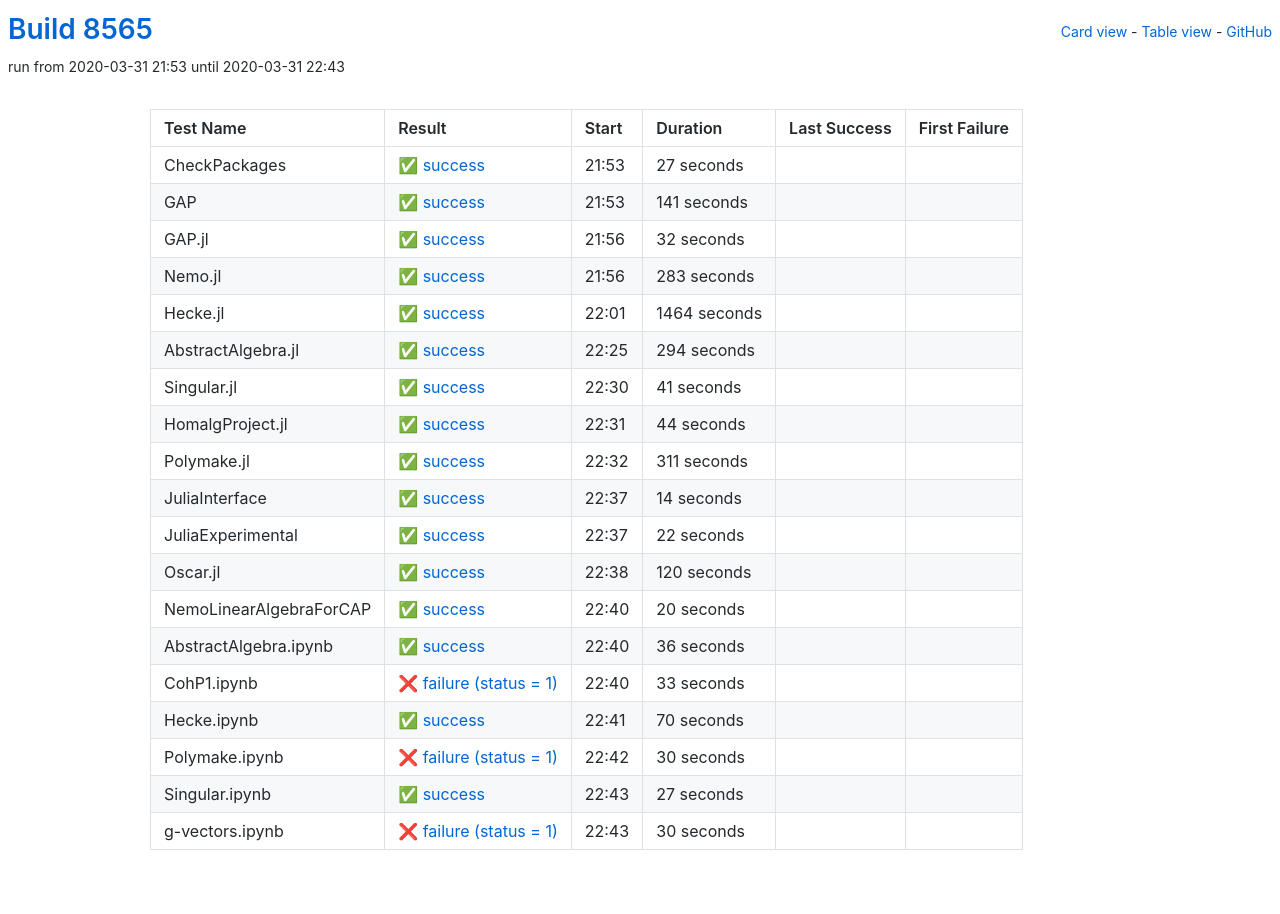
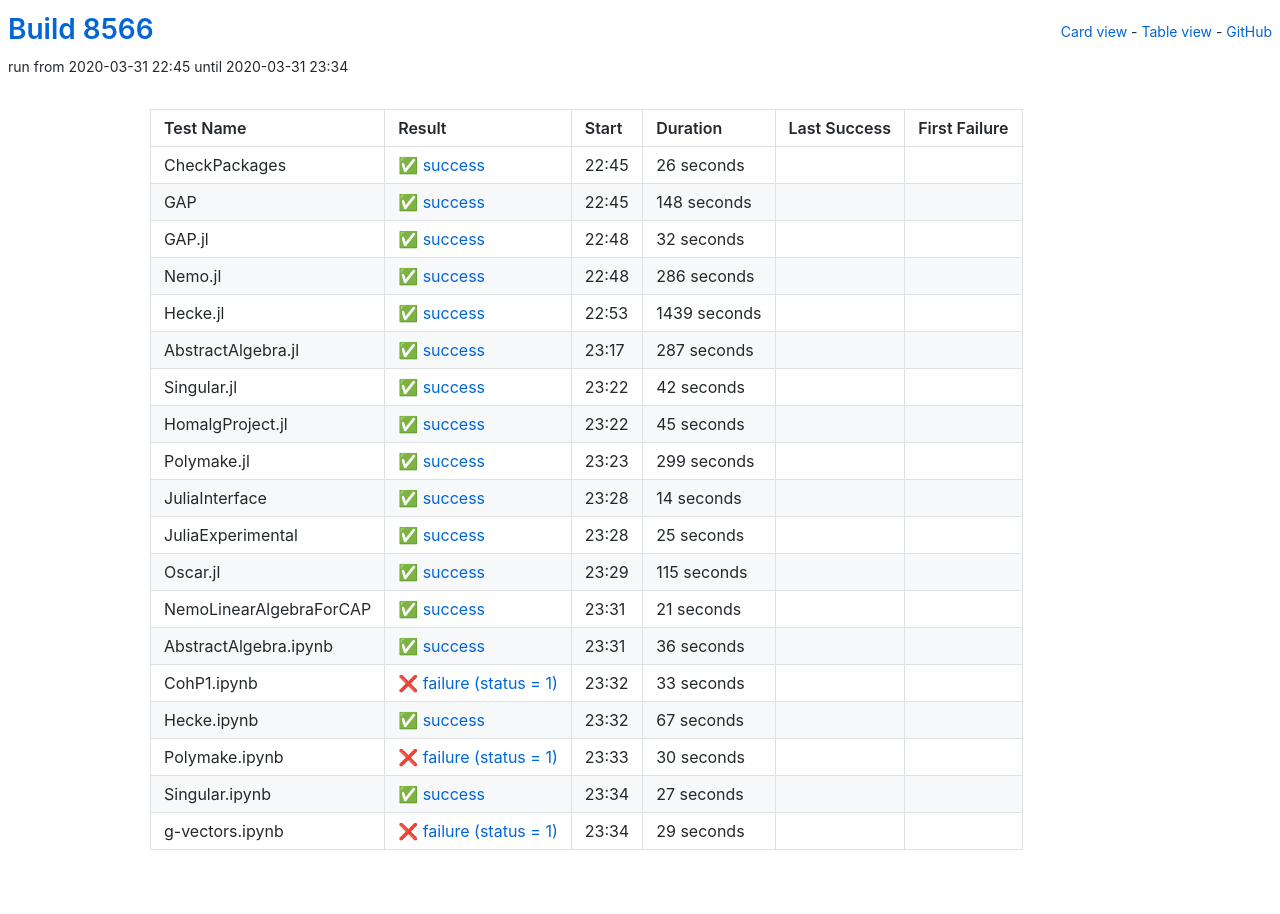
Before and after one commit to oscar-system/oscar-ci-status, a Jekyll site: the page built from table.html, in a window 1280 px wide. Built offline with Jekyll 4.4.1, drawn with Linux system fonts in a browser that asks for light colours.

Commit message:
Build 8566

```diff
--- a/_data/ci.yml
+++ b/_data/ci.yml
@@ -1,27 +1,27 @@
-build: 8565
-build_url: https://oscarci.mathematik.uni-kl.de/job/oscar/8565/
+build: 8566
+build_url: https://oscarci.mathematik.uni-kl.de/job/oscar/8566/
 job: oscar
 tests:
-- duration: 27
+- duration: 26
   exitcode: 0
   first_failure: false
   first_failure_url: null
   last_success: false
   last_success_url: null
-  log: https://oscarci.mathematik.uni-kl.de/job/oscar/8565/artifact/logs/build-8565/CheckPackages.log
+  log: https://oscarci.mathematik.uni-kl.de/job/oscar/8566/artifact/logs/build-8566/CheckPackages.log
   name: CheckPackages
-  start: 2020-03-31 21:53
+  start: 2020-03-31 22:45
   status: success
   success: true
-- duration: 141
+- duration: 148
   exitcode: 0
   first_failure: false
   first_failure_url: null
   last_success: false
   last_success_url: null
-  log: https://oscarci.mathematik.uni-kl.de/job/oscar/8565/artifact/logs/build-8565/GAP.log
+  log: https://oscarci.mathematik.uni-kl.de/job/oscar/8566/artifact/logs/build-8566/GAP.log
   name: GAP
-  start: 2020-03-31 21:53
+  start: 2020-03-31 22:45
   status: success
   success: true
 - duration: 32
@@ -30,75 +30,75 @@
   first_failure_url: null
   last_success: false
   last_success_url: null
-  log: https://oscarci.mathematik.uni-kl.de/job/oscar/8565/artifact/logs/build-8565/GAP.jl.log
+  log: https://oscarci.mathematik.uni-kl.de/job/oscar/8566/artifact/logs/build-8566/GAP.jl.log
   name: GAP.jl
-  start: 2020-03-31 21:56
+  start: 2020-03-31 22:48
   status: success
   success: true
-- duration: 283
+- duration: 286
   exitcode: 0
   first_failure: false
   first_failure_url: null
   last_success: false
   last_success_url: null
-  log: https://oscarci.mathematik.uni-kl.de/job/oscar/8565/artifact/logs/build-8565/Nemo.jl.log
+  log: https://oscarci.mathematik.uni-kl.de/job/oscar/8566/artifact/logs/build-8566/Nemo.jl.log
   name: Nemo.jl
-  start: 2020-03-31 21:56
+  start: 2020-03-31 22:48
   status: success
   success: true
-- duration: 1464
+- duration: 1439
   exitcode: 0
   first_failure: false
   first_failure_url: null
   last_success: false
   last_success_url: null
-  log: https://oscarci.mathematik.uni-kl.de/job/oscar/8565/artifact/logs/build-8565/Hecke.jl.log
+  log: https://oscarci.mathematik.uni-kl.de/job/oscar/8566/artifact/logs/build-8566/Hecke.jl.log
   name: Hecke.jl
-  start: 2020-03-31 22:01
+  start: 2020-03-31 22:53
   status: success
   success: true
-- duration: 294
+- duration: 287
   exitcode: 0
   first_failure: false
   first_failure_url: null
   last_success: false
   last_success_url: null
-  log: https://oscarci.mathematik.uni-kl.de/job/oscar/8565/artifact/logs/build-8565/AbstractAlgebra.jl.log
+  log: https://oscarci.mathematik.uni-kl.de/job/oscar/8566/artifact/logs/build-8566/AbstractAlgebra.jl.log
   name: AbstractAlgebra.jl
-  start: 2020-03-31 22:25
+  start: 2020-03-31 23:17
   status: success
   success: true
-- duration: 41
+- duration: 42
   exitcode: 0
   first_failure: false
   first_failure_url: null
   last_success: false
   last_success_url: null
-  log: https://oscarci.mathematik.uni-kl.de/job/oscar/8565/artifact/logs/build-8565/Singular.jl.log
+  log: https://oscarci.mathematik.uni-kl.de/job/oscar/8566/artifact/logs/build-8566/Singular.jl.log
   name: Singular.jl
-  start: 2020-03-31 22:30
+  start: 2020-03-31 23:22
   status: success
   success: true
-- duration: 44
+- duration: 45
   exitcode: 0
   first_failure: false
   first_failure_url: null
   last_success: false
   last_success_url: null
-  log: https://oscarci.mathematik.uni-kl.de/job/oscar/8565/artifact/logs/build-8565/HomalgProject.jl.log
+  log: https://oscarci.mathematik.uni-kl.de/job/oscar/8566/artifact/logs/build-8566/HomalgProject.jl.log
   name: HomalgProject.jl
-  start: 2020-03-31 22:31
+  start: 2020-03-31 23:22
   status: success
   success: true
-- duration: 311
+- duration: 299
   exitcode: 0
   first_failure: false
   first_failure_url: null
   last_success: false
   last_success_url: null
-  log: https://oscarci.mathematik.uni-kl.de/job/oscar/8565/artifact/logs/build-8565/Polymake.jl.log
+  log: https://oscarci.mathematik.uni-kl.de/job/oscar/8566/artifact/logs/build-8566/Polymake.jl.log
   name: Polymake.jl
-  start: 2020-03-31 22:32
+  start: 2020-03-31 23:23
   status: success
   success: true
 - duration: 14
@@ -107,42 +107,42 @@
   first_failure_url: null
   last_success: false
   last_success_url: null
-  log: https://oscarci.mathematik.uni-kl.de/job/oscar/8565/artifact/logs/build-8565/JuliaInterface.log
+  log: https://oscarci.mathematik.uni-kl.de/job/oscar/8566/artifact/logs/build-8566/JuliaInterface.log
   name: JuliaInterface
-  start: 2020-03-31 22:37
+  start: 2020-03-31 23:28
   status: success
   success: true
-- duration: 22
+- duration: 25
   exitcode: 0
   first_failure: false
   first_failure_url: null
   last_success: false
   last_success_url: null
-  log: https://oscarci.mathematik.uni-kl.de/job/oscar/8565/artifact/logs/build-8565/JuliaExperimental.log
+  log: https://oscarci.mathematik.uni-kl.de/job/oscar/8566/artifact/logs/build-8566/JuliaExperimental.log
   name: JuliaExperimental
-  start: 2020-03-31 22:37
+  start: 2020-03-31 23:28
   status: success
   success: true
-- duration: 120
+- duration: 115
   exitcode: 0
   first_failure: false
   first_failure_url: null
   last_success: false
   last_success_url: null
-  log: https://oscarci.mathematik.uni-kl.de/job/oscar/8565/artifact/logs/build-8565/Oscar.jl.log
+  log: https://oscarci.mathematik.uni-kl.de/job/oscar/8566/artifact/logs/build-8566/Oscar.jl.log
   name: Oscar.jl
-  start: 2020-03-31 22:38
+  start: 2020-03-31 23:29
   status: success
   success: true
-- duration: 20
+- duration: 21
   exitcode: 0
   first_failure: false
   first_failure_url: null
   last_success: false
   last_success_url: null
-  log: https://oscarci.mathematik.uni-kl.de/job/oscar/8565/artifact/logs/build-8565/NemoLinearAlgebraForCAP.log
+  log: https://oscarci.mathematik.uni-kl.de/job/oscar/8566/artifact/logs/build-8566/NemoLinearAlgebraForCAP.log
   name: NemoLinearAlgebraForCAP
-  start: 2020-03-31 22:40
+  start: 2020-03-31 23:31
   status: success
   success: true
 - duration: 36
@@ -151,9 +151,9 @@
   first_failure_url: null
   last_success: false
   last_success_url: null
-  log: https://oscarci.mathematik.uni-kl.de/job/oscar/8565/artifact/logs/build-8565/AbstractAlgebra.ipynb.log
+  log: https://oscarci.mathematik.uni-kl.de/job/oscar/8566/artifact/logs/build-8566/AbstractAlgebra.ipynb.log
   name: AbstractAlgebra.ipynb
-  start: 2020-03-31 22:40
+  start: 2020-03-31 23:31
   status: success
   success: true
 - duration: 33
@@ -162,20 +162,20 @@
   first_failure_url: null
   last_success: false
   last_success_url: null
-  log: https://oscarci.mathematik.uni-kl.de/job/oscar/8565/artifact/logs/build-8565/CohP1.ipynb.log
+  log: https://oscarci.mathematik.uni-kl.de/job/oscar/8566/artifact/logs/build-8566/CohP1.ipynb.log
   name: CohP1.ipynb
-  start: 2020-03-31 22:40
+  start: 2020-03-31 23:32
   status: failure
   success: false
-- duration: 70
+- duration: 67
   exitcode: 0
   first_failure: false
   first_failure_url: null
   last_success: false
   last_success_url: null
-  log: https://oscarci.mathematik.uni-kl.de/job/oscar/8565/artifact/logs/build-8565/Hecke.ipynb.log
+  log: https://oscarci.mathematik.uni-kl.de/job/oscar/8566/artifact/logs/build-8566/Hecke.ipynb.log
   name: Hecke.ipynb
-  start: 2020-03-31 22:41
+  start: 2020-03-31 23:32
   status: success
   success: true
 - duration: 30
@@ -184,9 +184,9 @@
   first_failure_url: null
   last_success: false
   last_success_url: null
-  log: https://oscarci.mathematik.uni-kl.de/job/oscar/8565/artifact/logs/build-8565/Polymake.ipynb.log
+  log: https://oscarci.mathematik.uni-kl.de/job/oscar/8566/artifact/logs/build-8566/Polymake.ipynb.log
   name: Polymake.ipynb
-  start: 2020-03-31 22:42
+  start: 2020-03-31 23:33
   status: failure
   success: false
 - duration: 27
@@ -195,19 +195,19 @@
   first_failure_url: null
   last_success: false
   last_success_url: null
-  log: https://oscarci.mathematik.uni-kl.de/job/oscar/8565/artifact/logs/build-8565/Singular.ipynb.log
+  log: https://oscarci.mathematik.uni-kl.de/job/oscar/8566/artifact/logs/build-8566/Singular.ipynb.log
   name: Singular.ipynb
-  start: 2020-03-31 22:43
+  start: 2020-03-31 23:34
   status: success
   success: true
-- duration: 30
+- duration: 29
   exitcode: 1
   first_failure: false
   first_failure_url: null
   last_success: false
   last_success_url: null
-  log: https://oscarci.mathematik.uni-kl.de/job/oscar/8565/artifact/logs/build-8565/g-vectors.ipynb.log
+  log: https://oscarci.mathematik.uni-kl.de/job/oscar/8566/artifact/logs/build-8566/g-vectors.ipynb.log
   name: g-vectors.ipynb
-  start: 2020-03-31 22:43
+  start: 2020-03-31 23:34
   status: failure
   success: false
```
Also changed, not shown: README.md.
